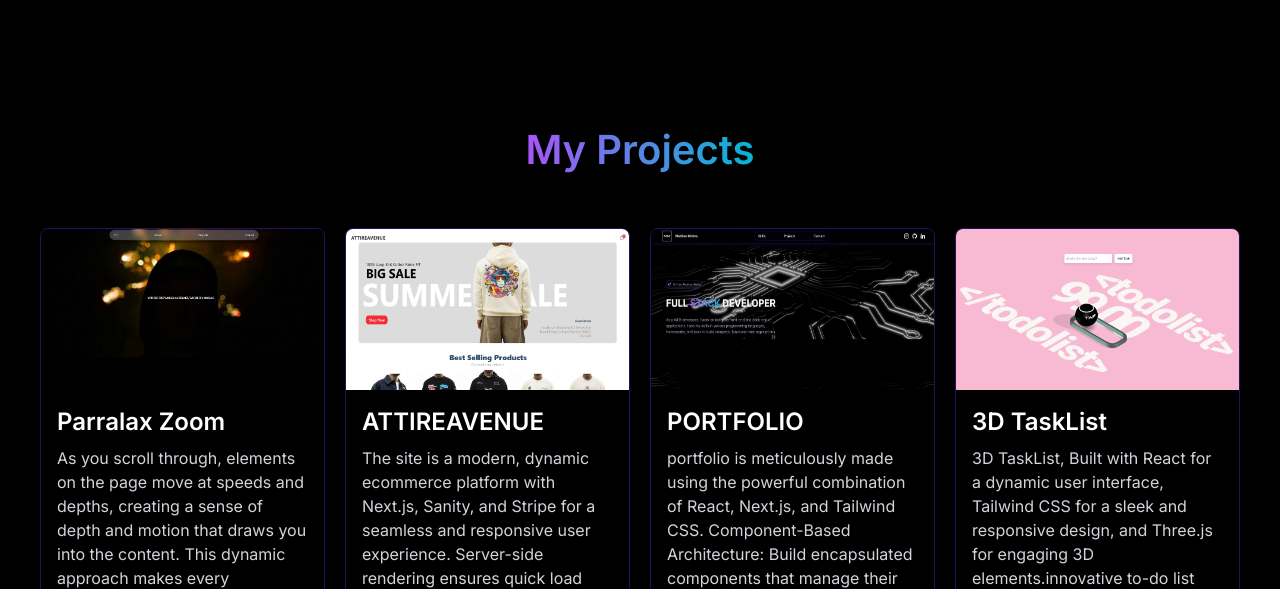
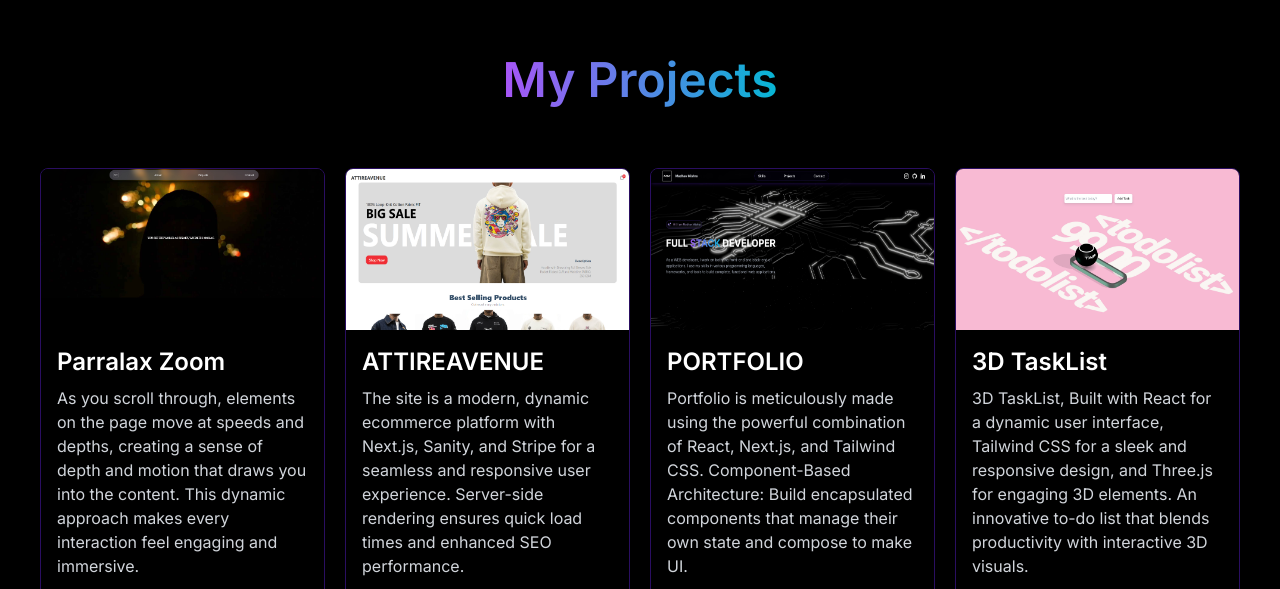
Before and after one commit to maxiine999/portfolio.github, a Next.js app: page / in a window 1280 px wide. Shown: the part 1811-2400 px from the top of the page. Built offline with nearby package versions, Linux system fonts and the light colour scheme; a web font is replaced by a local one.

Commit message:
Update Project.tsx

```diff
--- a/components/main/Project.tsx
+++ b/components/main/Project.tsx
@@ -3,11 +3,11 @@ import ProjectCard from "./sub/ProjectCard";
 
 const Project = () => {
   return (
-    <div className="flex flex-col items-center justify-center  " id="projects">
-      <h1 className="text-[40px] font-semibold text-transparent bg-clip-text bg-gradient-to-r from-purple-500 to-cyan-500 py-48">
+    <div className="flex flex-col items-center justify-center" id="projects">
+      <h1 className="text-4xl sm:text-5xl font-semibold text-transparent bg-clip-text bg-gradient-to-r from-purple-500 to-cyan-500 py-16 sm:py-16 mt-16">
         My Projects
       </h1>
-      <div className="h-full w-full flex flex-cols md:flex-row gap-5 px-10 -translate-y-36">
+      <div className="flex flex-col sm:flex-row gap-5 px-5 md:px-10 w-full">
         <ProjectCard
           src="/CardImage2.jpg"
           title="Parralax Zoom"
@@ -23,17 +23,18 @@ const Project = () => {
         <ProjectCard
           src="/SpaceWebsite.png"
           title="PORTFOLIO"
-          description="portfolio is meticulously made using the powerful combination of React, Next.js, and Tailwind CSS. Component-Based Architecture: Build encapsulated components that manage their own state and compose to make UI."
+          description="Portfolio is meticulously made using the powerful combination of React, Next.js, and Tailwind CSS. Component-Based Architecture: Build encapsulated components that manage their own state and compose to make UI."
           linktosite="https://github.com/maxiine999/portfolio.github"
         />
         <ProjectCard
           src="/CardImage.jpg"
           title="3D TaskList"
-          description="3D TaskList, Built with React for a dynamic user interface, Tailwind CSS for a sleek and responsive design, and Three.js for engaging 3D elements.innovative to-do list that blends productivity with interactive 3D visuals."
+          description="3D TaskList, Built with React for a dynamic user interface, Tailwind CSS for a sleek and responsive design, and Three.js for engaging 3D elements. An innovative to-do list that blends productivity with interactive 3D visuals."
           linktosite="https://threejs-todo-git-main-madhavs-projects-c6d27f53.vercel.app/"
         />
       </div>
     </div>
   );
 };
+
 export default Project;
```
